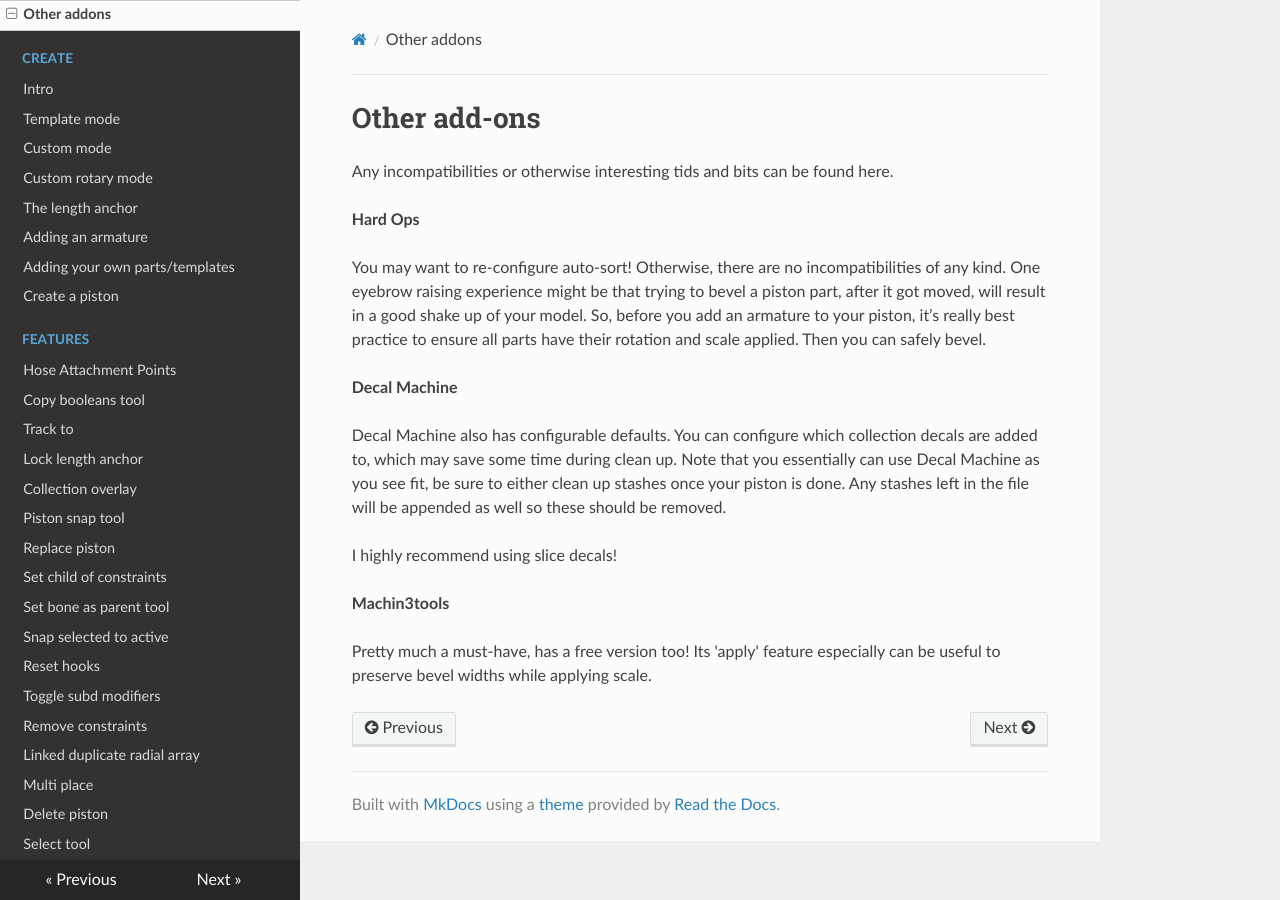
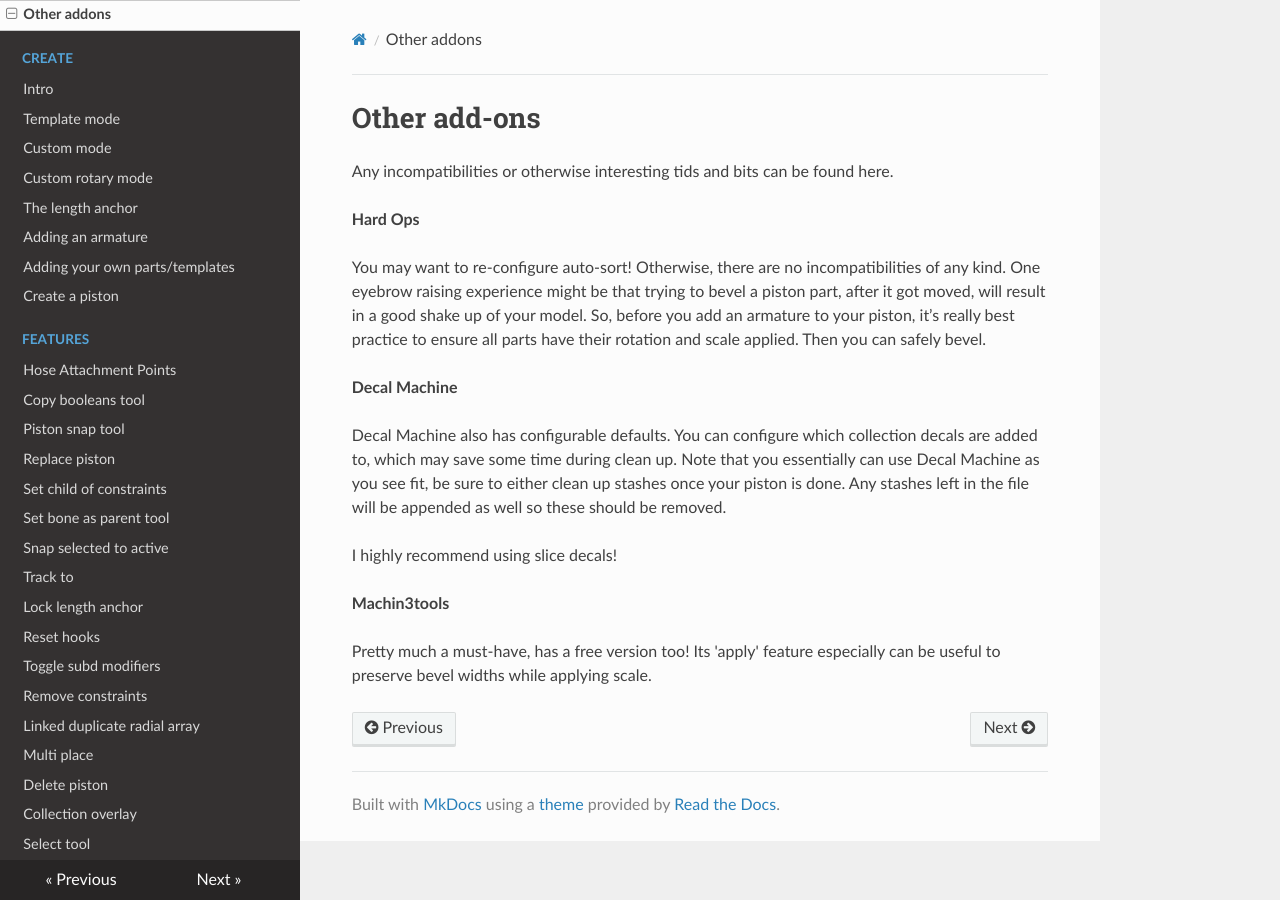
Before and after one commit to ZenderB3D/pp_docs, an MkDocs documentation site: the page built from docs/oaddons.md, in a window 1280 px wide. Built offline with MkDocs 1.6.1, drawn with Linux system fonts in a browser that asks for light colours; nearby versions of some CDN libraries; part of the change alters nothing that is shown.

```diff
--- a/mkdocs.yml
+++ b/mkdocs.yml
@@ -19,22 +19,23 @@ nav:
     - Features:
         - Hose Attachment Points: Features/haps.md
         - Copy booleans tool: Features/copybooleans.md
-        - Track to: Features/tracktoandapply.md
-        - Lock length anchor: Features/locklengthanchor.md
-        - Collection overlay: Features/collectionoverlay.md
         - Piston snap tool: Features/pistonsnaptool.md
         - Replace piston: Features/replacepiston.md
         - Set child of constraints: Features/addchildof.md
         - Set bone as parent tool: Features/setbparent.md
         - Snap selected to active: Features/snapseltoactive.md
+        - Track to: Features/tracktoandapply.md
+        - Lock length anchor: Features/locklengthanchor.md
         - Reset hooks: Features/resethooks.md
         - Toggle subd modifiers: Features/togglesubd.md
         - Remove constraints: Features/removeconstraints.md
         - Linked duplicate radial array: Features/lnkdupliradarray.md
         - Multi place: Features/multiplace.md
         - Delete piston: Features/deletepiston.md
+        - Collection overlay: Features/collectionoverlay.md
         - Select tool: Features/selecttool.md
         - Collection/object management: Features/collectionmanagement.md
 
 
+
 theme: readthedocs
```
